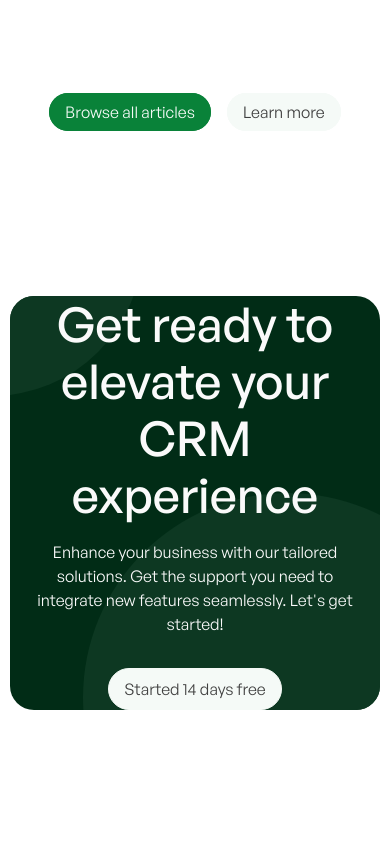
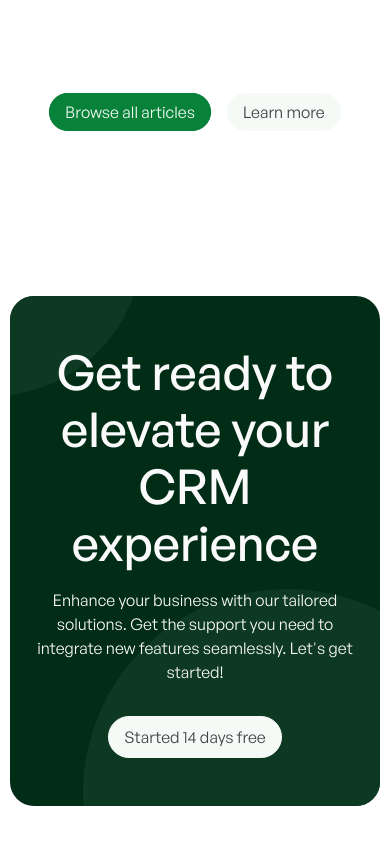
Before and after one commit to MdSaayed/CrevaX, a plain HTML site: page index.html in a window 390 px wide. Shown: the part 10429-11273 px from the top of the page. Before the commit the page ends 11199 px from the top, so only its background shows below. Drawn offline with nearby package versions, Linux system fonts and the light colour scheme; files that its build step writes are made by us from their sources.

Commit message:
fixed cta

```diff
--- a/index.html
+++ b/index.html
@@ -523,7 +523,7 @@
     <!-- CTA start here -->
      <section id="cta">
         <div class="container">
-            <div class="cta-area rounded-3xl flex flex-col items-center justify-center max-w-[1050px] px-6 md:p-12 relative overflow-hidden">
+            <div class="cta-area rounded-3xl flex flex-col items-center justify-center max-w-[1050px] px-6 py-12 md:px-12 md:py-12 relative overflow-hidden">
                 <h3 class="text-center text-5xl font-medium leading-[57px]">Get ready to elevate your  </br> CRM experience </h3>
                 <p class="max-w-[620px] text-center mt-4">Enhance your business with our tailored solutions. Get the support you need to integrate new features seamlessly. Let's get started!</p>
                 <div class="btn-area mx-auto mt-8">
```
